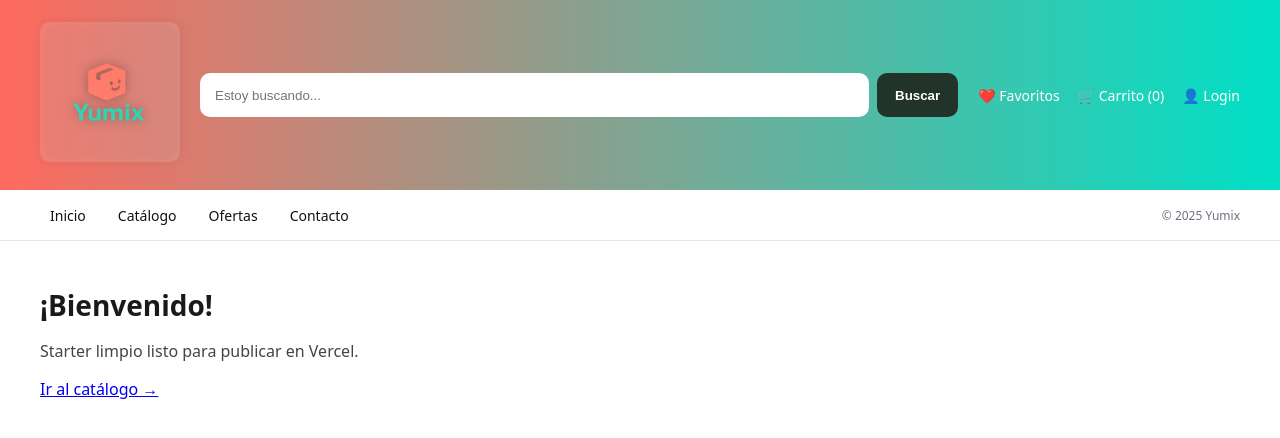
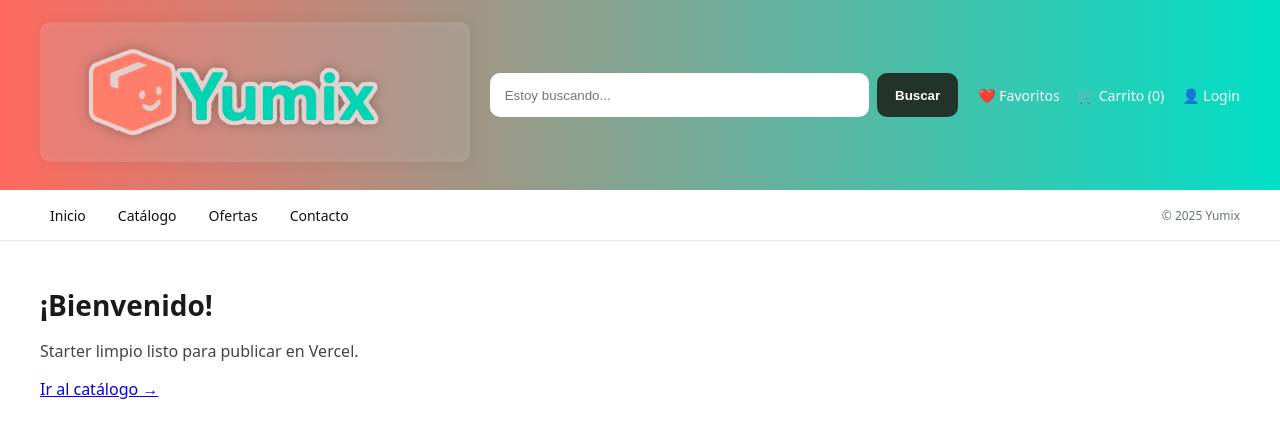
Before and after one commit to DevFredoom1945/tienda-yumix, a Next.js app: page / in a window 1280 px wide. Shown: the top 438 px of the page. Built offline with nearby package versions, Linux system fonts and the light colour scheme.

Commit message:
Update layout.js

```diff
--- a/app/layout.js
+++ b/app/layout.js
@@ -14,7 +14,7 @@ export default function RootLayout({ children }) {
           <div className="container topbar-inner">
             <div className="brand">
   <img
-    src="/logo.png"
+    src="/logo 2.png"
     alt="Yumix"
     style={{
       height: '100px',            // ajusta si lo quieres más grande
```
